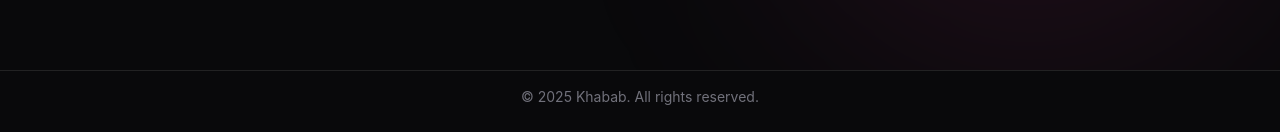
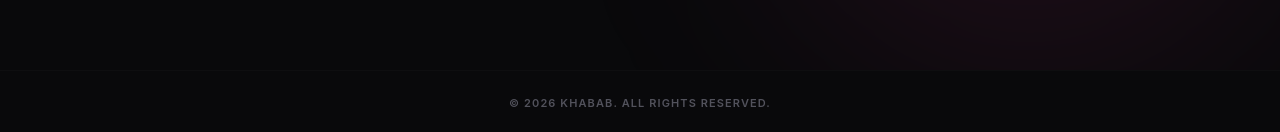
Before and after one commit to khababwork/portfolio, a React (Vite) app: page / in a window 1280 px wide. Shown: the part 4575-4707 px from the top of the page. Built offline with nearby package versions, Linux system fonts and the light colour scheme.

Commit message:
توجه جديد

```diff
--- a/src/components/Footer.jsx
+++ b/src/components/Footer.jsx
@@ -1,10 +1,11 @@
 const Footer = () => (
-  <footer className="border-t border-white/10 bg-zinc-950 py-4">
+  <footer className="border-t border-white/[0.02] bg-zinc-950 py-6 select-none">
     <div className="container mx-auto px-6 text-center">
-      <p className="text-zinc-500 text-sm">
-        © 2025 Khabab. All rights reserved.
+      <p className="text-zinc-600 text-[11px] font-semibold tracking-widest uppercase">
+        © 2026 Khabab. All rights reserved.
       </p>
     </div>
   </footer>
 );
+
 export default Footer;
```
